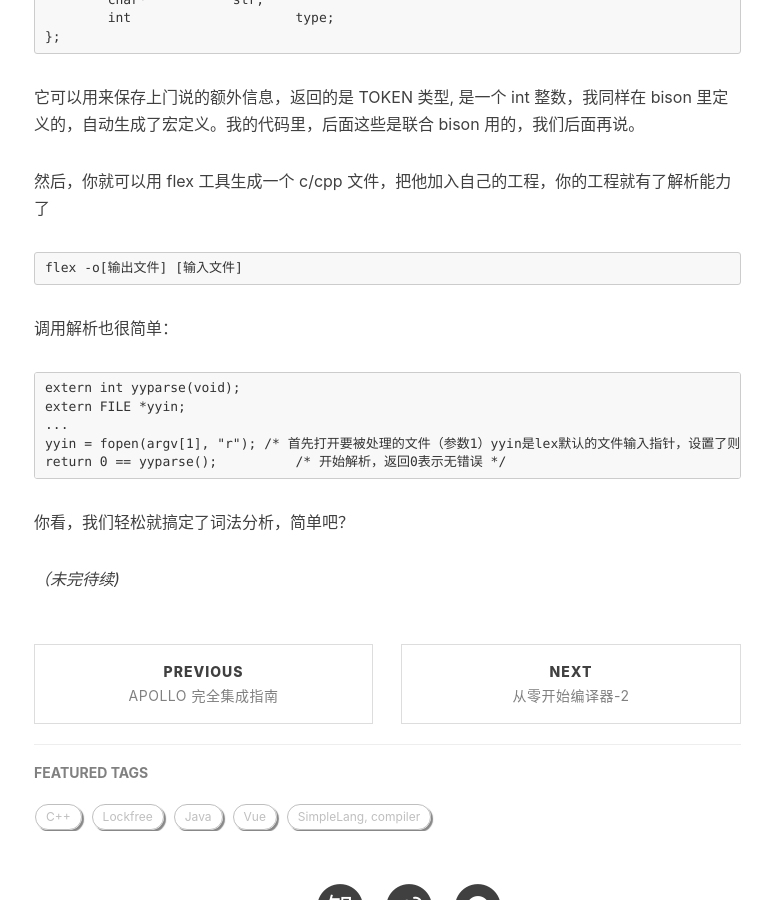
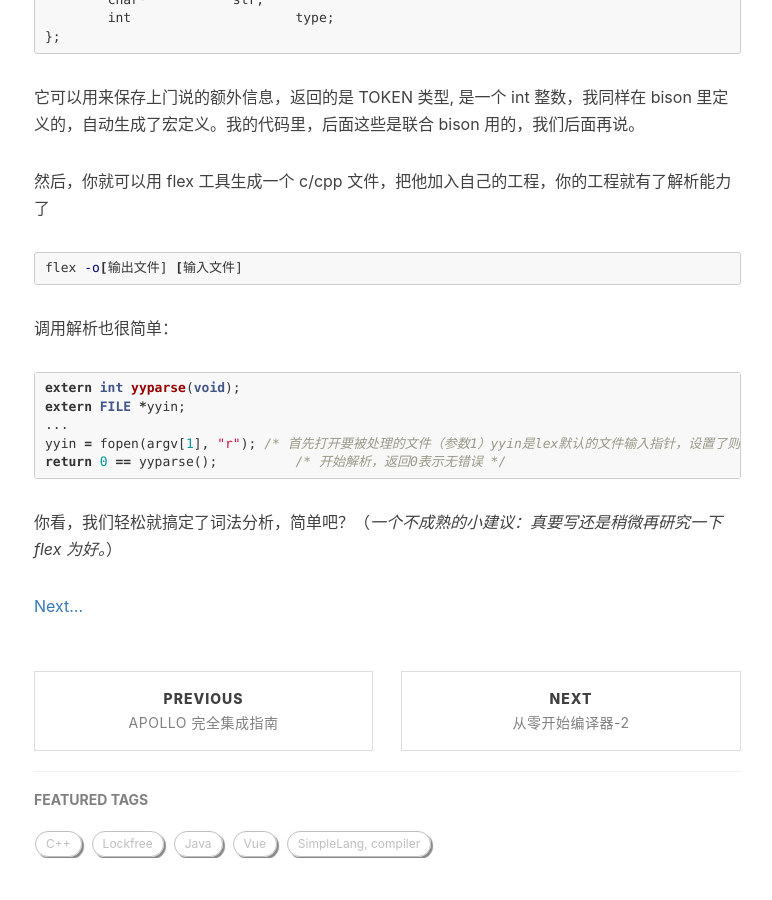
Before and after one commit to jadedrip/jadedrip.github.io, a Jekyll site: the page built from _posts/2021-03-02-zero-compile-1.md, in a window 1280 px wide and 900 px high, scrolled down 2805 px. Shown: the whole window, without its empty margins (231-1003 px from the left). Built offline with Jekyll 4.4.1, drawn with Linux system fonts in a browser that asks for light colours; nearby versions of some CDN libraries; comment, search, counter and statistics services are not loaded.

Commit message:
补充下

````diff
--- a/_posts/2021-03-02-zero-compile-1.md
+++ b/_posts/2021-03-02-zero-compile-1.md
@@ -76,7 +76,7 @@ flex 工具会处理的这个规则文件，并生成一个解析用的 c 文件
 
 
 ```
-0[lL]|(\-?[1-9]{D}*)[lL]	{ yylval.expr=makeValue(yytext,std::stoll(yytext));			return INT64_TOKEN; }
+0[lL]|(\-?[1-9]{D}*)[lL]	{ yylval.expr=makeValue(yytext,std::stoll(yytext));		return INT64_TOKEN; }
 ```
 
 其中 `yytext` 是内部变量，表示匹配的文本，yylval 也是一个内部变量，不过类型可以自己定义，我是通过 bison 里定义的，生成的 c 类型定义似这样：
@@ -95,13 +95,13 @@ union YYSTYPE
 
 然后，你就可以用 flex 工具生成一个 c/cpp 文件，把他加入自己的工程，你的工程就有了解析能力了
 
-```
+```bash
 flex -o[输出文件] [输入文件]
 ```
 
  调用解析也很简单：
 
-```
+```c
 extern int yyparse(void);
 extern FILE *yyin;
 ...
@@ -109,6 +109,6 @@ yyin = fopen(argv[1], "r"); /* 首先打开要被处理的文件（参数1）yyi
 return 0 == yyparse(); 		/* 开始解析，返回0表示无错误 */
 ```
 
-你看，我们轻松就搞定了词法分析，简单吧？
+你看，我们轻松就搞定了词法分析，简单吧？（*一个不成熟的小建议：真要写还是稍微再研究一下 flex 为好。*）
 
-*（未完待续)*
+[Next...](http://jadedrip.github.io/2021/03/04/zero-compile-2/)
````
Also changed, not shown: _posts/2021-03-04-zero-compile-2.md (+1 -1 lines).
